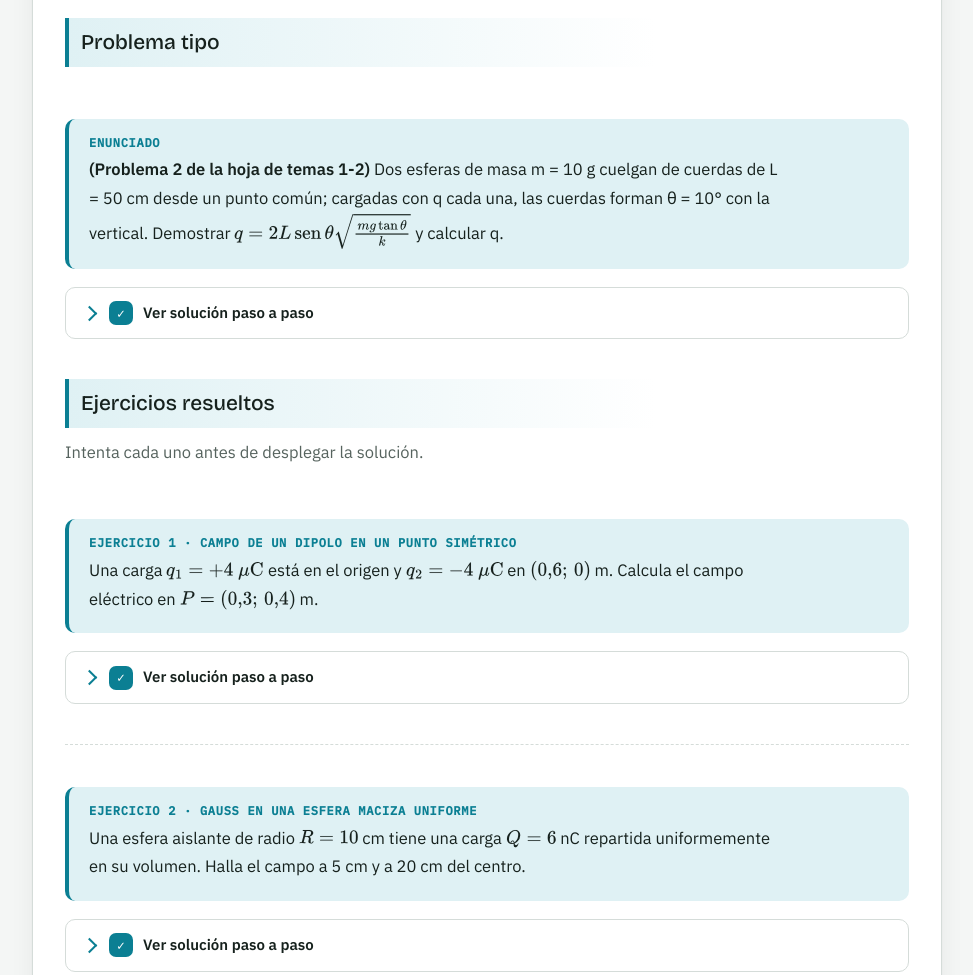
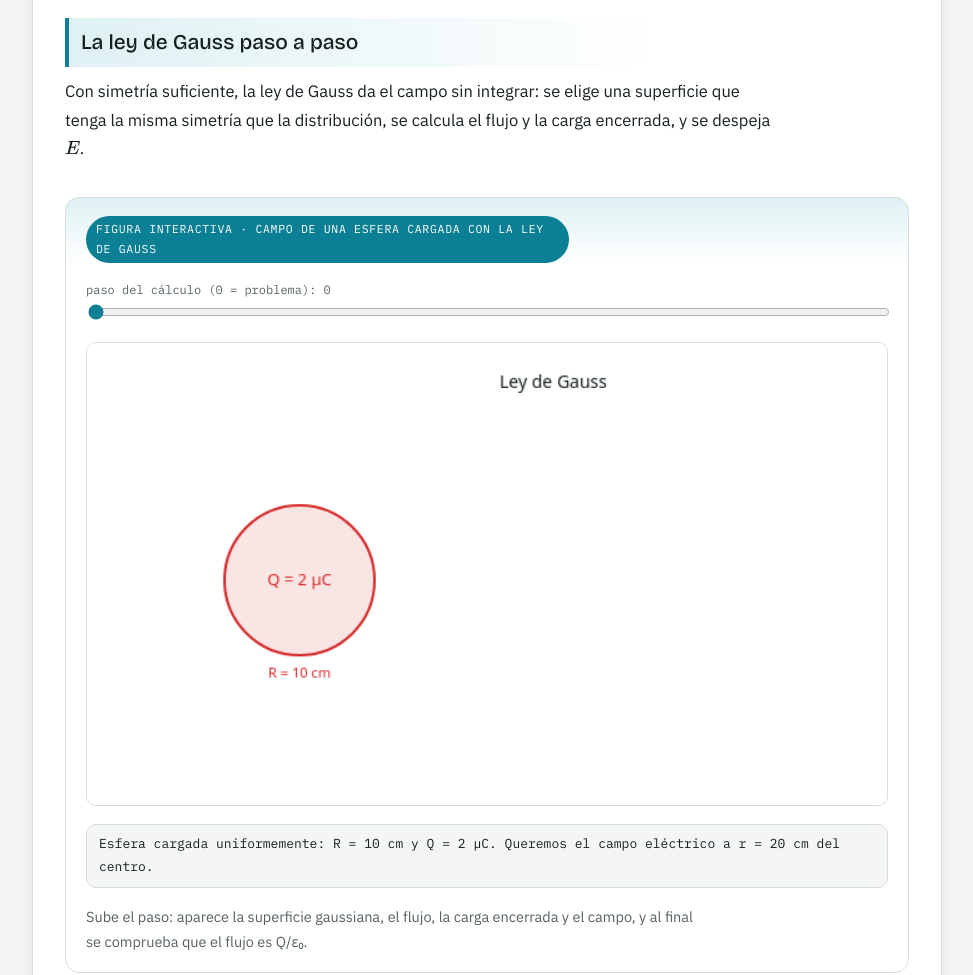
Before and after one commit to helionacon-ui/F-sica-II, a plain HTML site: page tema-01.html in a window 1280 px wide. Shown: the part 4800-5775 px from the top of the page, without its empty margins (288-1261 px from the left). Drawn offline with nearby package versions, Linux system fonts and the light colour scheme.

Commit message:
Tema 1: ley de Gauss paso a paso con una esfera cargada (simulador interactivo)
Co-Authored-By: Claude Haiku 5.5 <noreply@anthropic.com>
Claude-Session: https://claude.ai/code/session_013s7DMYBpC24BhHBw2Uz9jU

```diff
--- a/sims.js
+++ b/sims.js
@@ -234,5 +234,41 @@ SIMS.ondas=el=>build(el,{w:640,h:390,
    a.txt('nodos',x0+L/n*u,y0+22,C.d,11,'center');
    a.html(`Cuerda fija-fija de L = 8 m: solo caben λ_n = 2L/n. Ahora n = <b>${n}</b> (λ = ${F(2*L/n)} m): f_n = n·v/2L = armónico n. Dos extremos iguales: f_n = nv/2L; tubo cerrado por un extremo: f_n = nv/4L con n impar.<br><span class="hint">Problema 1: 300 y 425 Hz comparten fundamental mcd = 25 Hz (armónicos 12 y 17). Práctica de la cuerda: v = √(T/μ).</span>`);}}});
 
+/* ---- Ley de Gauss paso a paso: esfera cargada, campo a r = 20 cm (R = 10 cm, Q = 2 µC) ---- */
+SIMS.gaussPaso=el=>build(el,{w:640,h:370,
+ sliders:[{k:'paso',v:0,min:0,max:6,step:1,l:'paso del cálculo (0 = problema)',u:''}],
+ draw(a){a.clear();const p=a.st.paso;
+  const K={Q:'#d62828',S:'#3a63c4',E:'#2c8a52',F:'#b8730c'};
+  const cx=170,cy=190,R=60,rg=120;   // 10 cm → 60 px; 20 cm → 120 px
+  // esfera cargada
+  a.circ(cx,cy,R,K.Q,false);
+  a.g.fillStyle=K.Q;a.g.globalAlpha=0.12;a.g.beginPath();a.g.arc(cx,cy,R,0,Math.PI*2);a.g.fill();a.g.globalAlpha=1;
+  a.txt('Q = 2 µC',cx,cy+4,K.Q,13,'center');
+  a.txt('R = 10 cm',cx,cy+R+18,K.Q,11,'center');
+  // superficie gaussiana (paso 1+)
+  if(p>=1){a.g.strokeStyle=K.S;a.g.lineWidth=2;a.g.setLineDash([6,5]);a.g.beginPath();a.g.arc(cx,cy,rg,0,Math.PI*2);a.g.stroke();a.g.setLineDash([]);
+    a.txt('superficie gaussiana',cx,cy-rg-8,K.S,12,'center');
+    a.txt('r = 20 cm',cx+rg*0.7,cy+rg*0.7+12,K.S,11,'left');}
+  // campo radial (paso 2+)
+  if(p>=2){[0,Math.PI/4,Math.PI/2,3*Math.PI/4,Math.PI,5*Math.PI/4,3*Math.PI/2,7*Math.PI/4].forEach(th=>{
+    const x1=cx+(rg-22)*Math.cos(th),y1=cy+(rg-22)*Math.sin(th),x2=cx+(rg+2)*Math.cos(th),y2=cy+(rg+2)*Math.sin(th);
+    a.arrow(x1,y1,x2,y2,K.E,2);});}
+  // resultados
+  const items=[[60,2,'Φ = ∮E·dA = E·4πr²',K.E],[84,3,'Q_enc = Q = 2 µC (r > R)',K.Q],[108,4,'E·4πr² = Q_enc/ε₀',K.F],
+    [132,4,'E = kQ/r²',K.F],[156,5,'E = 9·10⁹·2·10⁻⁶ / 0,2² = 4,5·10⁵ N/C',K.E],[180,6,'Φ = 2,26·10⁵ N·m²/C = Q/ε₀ ✓',C.text]];
+  a.txt('Ley de Gauss',330,36,C.text,14,'left');
+  items.forEach(([y,k,s,c])=>{if(p>=k)a.txt(s,330,y,c,12,'left');});
+  const T=[
+   'Esfera cargada uniformemente: R = 10 cm y Q = 2 µC. Queremos el campo eléctrico a r = 20 cm del centro.',
+   'Simetría: la carga es esférica, así que E es radial y solo depende de r. Elegimos una superficie gaussiana esférica de radio r = 20 cm, concéntrica con la esfera.',
+   'Flujo: en cada punto E es paralelo a dA y de módulo constante, así que Φ = ∮E·dA = E·4πr².',
+   'Carga encerrada: como r = 20 cm > R = 10 cm, la superficie encierra toda la carga: Q_enc = Q = 2 µC.',
+   'Ley de Gauss: E·4πr² = Q_enc/ε₀, es decir, E = Q/(4πε₀r²) = kQ/r².',
+   'Valor: E = 9·10⁹ · 2·10⁻⁶ / (0,2)² = 4,5·10⁵ N/C, radial y hacia fuera (la carga es positiva).',
+   'Comprobación: Φ = E·4πr² = 4,5·10⁵ · 4π · 0,04 ≈ 2,26·10⁵ N·m²/C, y Q/ε₀ = 2·10⁻⁶ / 8,85·10⁻¹² ≈ 2,26·10⁵ ✓.'
+  ];
+  a.html(`<div>${T[p]}</div>`);
+ }});
+
 document.querySelectorAll('[data-sim]').forEach(el=>{const f=SIMS[el.dataset.sim];if(f)f(el);});
 })();
--- a/tema-01.html
+++ b/tema-01.html
@@ -47,6 +47,10 @@
 <h3 id="t1-metodo">Cómo se resuelve</h3>
 <ol class="steps"><li>Dibuja las cargas y los vectores campo/fuerza EN el punto: suma por componentes.</li><li>¿Hay simetría esférica, cilíndrica o plana? → Gauss con la superficie adecuada; si no, integra \(dq\).</li><li>Comprueba los límites: lejos debe parecer una carga puntual; dentro de un conductor, E = 0.</li></ol>
 <div class="box trap"><h4>Trampas típicas</h4><ul><li>Sumar módulos de campos en vez de vectores.</li><li>Usar \(kQ/r^2\) dentro de una esfera uniforme (dentro crece como r, no decrece).</li><li>Olvidar que la carga de la gaussiana es solo la ENCERRADA.</li><li>En el test: decir que el campo entre dos cargas iguales es nulo en toda la línea (solo en el punto medio).</li></ol></div>
+<h3 id="t1-gauss">La ley de Gauss paso a paso</h3>
+<p>Con simetría suficiente, la ley de Gauss da el campo sin integrar: se elige una superficie que tenga la misma simetría que la distribución, se calcula el flujo y la carga encerrada, y se despeja \(E\).</p>
+<figure class="fig"><p class="ft">Figura interactiva · campo de una esfera cargada con la ley de Gauss</p><div data-sim="gaussPaso"></div><figcaption>Sube el paso: aparece la superficie gaussiana, el flujo, la carga encerrada y el campo, y al final se comprueba que el flujo es Q/ε₀.</figcaption></figure>
+<div class="box trap"><h4>Trampas típicas</h4><ul><li>Elegir una superficie que no tenga la simetría de la distribución: el campo no sale constante sobre ella.</li><li>Tomar como carga encerrada toda la carga cuando r &lt; R: solo cuenta la carga dentro de la superficie.</li><li>Olvidar ε₀ al pasar de la ley de Gauss al campo.</li></ul></div>
 <h3 id="t1-problema">Problema tipo</h3>
 <div class="prob"><div class="enun"><p class="et">Enunciado</p><p><b>(Problema 2 de la hoja de temas 1-2)</b> Dos esferas de masa m = 10 g cuelgan de cuerdas de L = 50 cm desde un punto común; cargadas con q cada una, las cuerdas forman θ = 10° con la vertical. Demostrar \(q=2L\operatorname{sen}\theta\sqrt{\frac{mg\tan\theta}{k}}\) y calcular q.</p></div>
 <details class="paso"><summary><span class="pn">✓</span>Ver solución paso a paso</summary><div class="inner"><p>Equilibrio de cada esfera: \(T\cos\theta=mg\) y \(T\operatorname{sen}\theta=F_e=\frac{kq^2}{d^2}\) con \(d=2L\operatorname{sen}\theta\) (separación entre cargas). Dividiendo: \(\tan\theta=\frac{kq^2}{mg\,d^2}\Rightarrow q=d\sqrt{\frac{mg\tan\theta}{k}}=2L\operatorname{sen}\theta\sqrt{\frac{mg\tan\theta}{k}}\).</p>
```
